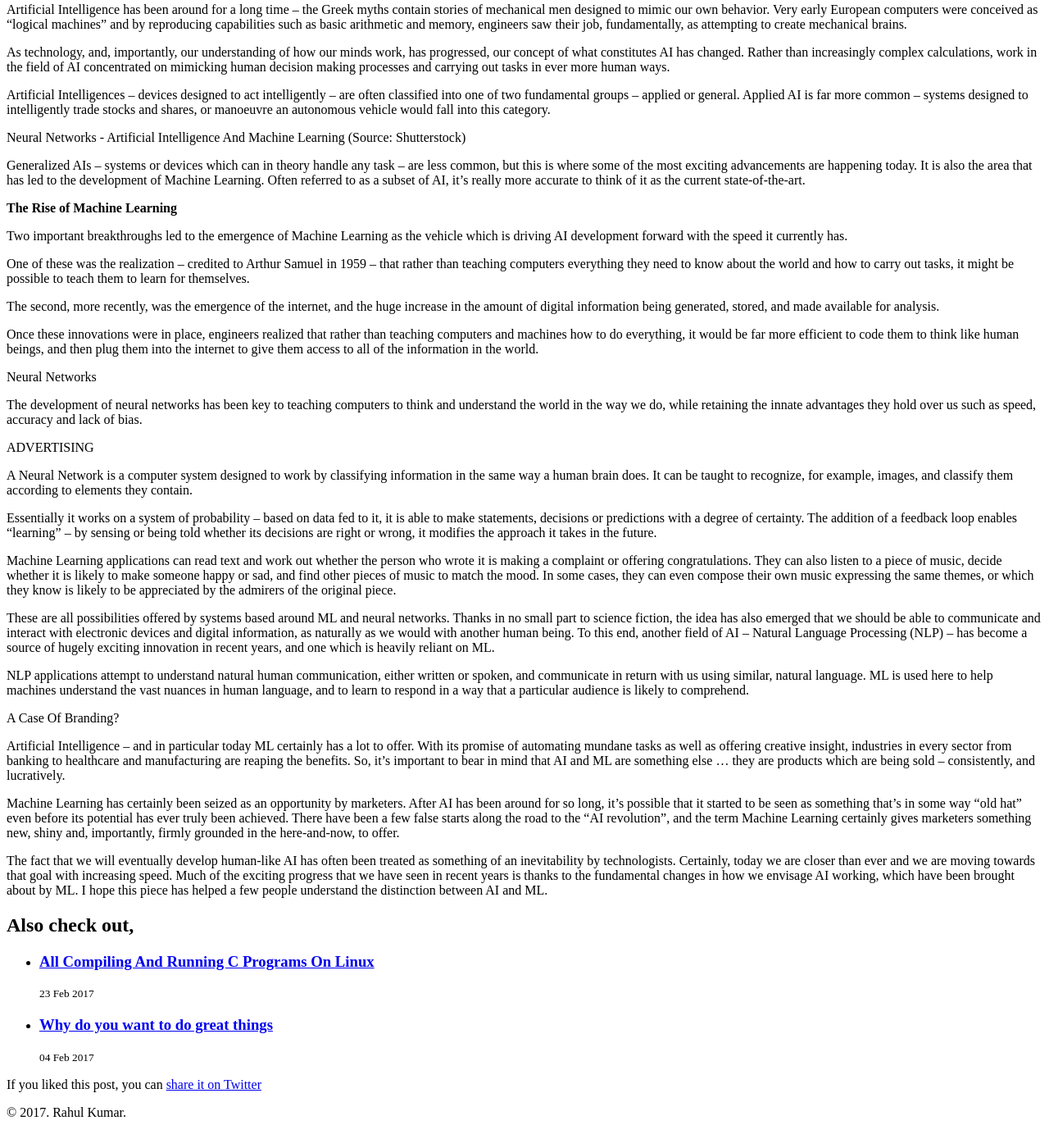
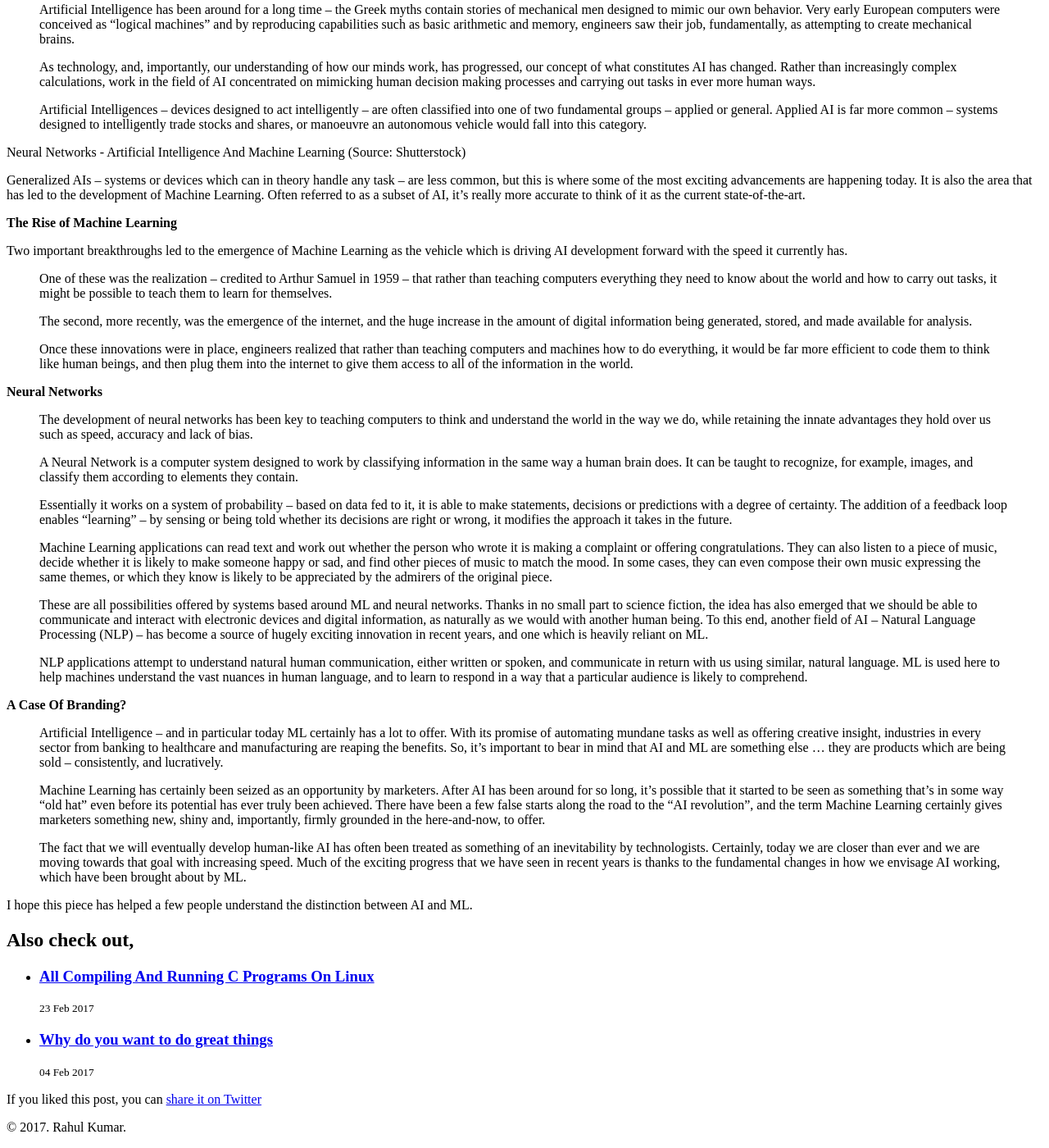
Before and after one commit to rahulkr7370/rahul10-pu.github.io, a Jekyll site: the page built from _posts/2017-03-11-What Is The Difference Between Artificial Intelligence And Machine Learning?.md, in a window 1280 px wide and 1400 px high, scrolled down 471 px. Shown: the whole window at 82% size. Built offline with Jekyll 4.4.1, drawn with Linux system fonts in a browser that asks for light colours; our own code applies the rules of GitHub Pages for plain Markdown files; comment, search, counter and statistics services are not loaded.

Commit message:
Update 2017-03-11-What Is The Difference Between Artificial Intelligence And Machine Learning?.md

```diff
--- a/_posts/2017-03-11-What Is The Difference Between Artificial Intelligence And Machine Learning?.md
+++ b/_posts/2017-03-11-What Is The Difference Between Artificial Intelligence And Machine Learning?.md
@@ -12,14 +12,13 @@ And,
 
 Machine Learning is a current application of AI based around the idea that we should really just be able to give machines access to data and let them learn for themselves.
 
-Early Days
+**Early Days**
 
-Artificial Intelligence has been around for a long time – the Greek myths contain stories of mechanical men designed to mimic our own behavior. Very early European computers were conceived as “logical machines” and by reproducing capabilities such as basic arithmetic and memory, engineers saw their job, fundamentally, as attempting to create mechanical brains.
+>Artificial Intelligence has been around for a long time – the Greek myths contain stories of mechanical men designed to mimic our own behavior. Very early European computers were conceived as “logical machines” and by reproducing capabilities such as basic arithmetic and memory, engineers saw their job, fundamentally, as attempting to create mechanical brains.
 
-As technology, and, importantly, our understanding of how our minds work, has progressed, our concept of what constitutes AI has changed. Rather than increasingly complex calculations, work in the field of AI concentrated on mimicking human decision making processes and carrying out tasks in ever more human ways.
+>As technology, and, importantly, our understanding of how our minds work, has progressed, our concept of what constitutes AI has changed. Rather than increasingly complex calculations, work in the field of AI concentrated on mimicking human decision making processes and carrying out tasks in ever more human ways.
 
-Artificial Intelligences – devices designed to act intelligently – are often classified into one of two fundamental groups – applied or general. Applied AI is far more common – systems designed to intelligently trade stocks and shares, or manoeuvre an autonomous vehicle would fall into this category.
-
+>Artificial Intelligences – devices designed to act intelligently – are often classified into one of two fundamental groups – applied or general. Applied AI is far more common – systems designed to intelligently trade stocks and shares, or manoeuvre an autonomous vehicle would fall into this category.
 
 Neural Networks - Artificial Intelligence And Machine Learning (Source: Shutterstock)
 
@@ -29,33 +28,32 @@ Generalized AIs – systems or devices which can in theory handle any task – a
 
 Two important breakthroughs led to the emergence of Machine Learning as the vehicle which is driving AI development forward with the speed it currently has.
 
-One of these was the realization – credited to Arthur Samuel in 1959 – that rather than teaching computers everything they need to know about the world and how to carry out tasks, it might be possible to teach them to learn for themselves.
+>One of these was the realization – credited to Arthur Samuel in 1959 – that rather than teaching computers everything they need to know about the world and how to carry out tasks, it might be possible to teach them to learn for themselves.
 
-The second, more recently, was the emergence of the internet, and the huge increase in the amount of digital information being generated, stored, and made available for analysis.
+>The second, more recently, was the emergence of the internet, and the huge increase in the amount of digital information being generated, stored, and made available for analysis.
 
-Once these innovations were in place, engineers realized that rather than teaching computers and machines how to do everything, it would be far more efficient to code them to think like human beings, and then plug them into the internet to give them access to all of the information in the world.
+>Once these innovations were in place, engineers realized that rather than teaching computers and machines how to do everything, it would be far more efficient to code them to think like human beings, and then plug them into the internet to give them access to all of the information in the world.
 
-Neural Networks
+**Neural Networks**
 
-The development of neural networks has been key to teaching computers to think and understand the world in the way we do, while retaining the innate advantages they hold over us such as speed, accuracy and lack of bias.
+>The development of neural networks has been key to teaching computers to think and understand the world in the way we do, while retaining the innate advantages they hold over us such as speed, accuracy and lack of bias.
 
+>A Neural Network is a computer system designed to work by classifying information in the same way a human brain does. It can be taught to recognize, for example, images, and classify them according to elements they contain.
 
-ADVERTISING
+>Essentially it works on a system of probability – based on data fed to it, it is able to make statements, decisions or predictions with a degree of certainty. The addition of a feedback loop enables “learning” – by sensing or being told whether its decisions are right or wrong, it modifies the approach it takes in the future.
 
-A Neural Network is a computer system designed to work by classifying information in the same way a human brain does. It can be taught to recognize, for example, images, and classify them according to elements they contain.
+>Machine Learning applications can read text and work out whether the person who wrote it is making a complaint or offering congratulations. They can also listen to a piece of music, decide whether it is likely to make someone happy or sad, and find other pieces of music to match the mood. In some cases, they can even compose their own music expressing the same themes, or which they know is likely to be appreciated by the admirers of the original piece.
 
-Essentially it works on a system of probability – based on data fed to it, it is able to make statements, decisions or predictions with a degree of certainty. The addition of a feedback loop enables “learning” – by sensing or being told whether its decisions are right or wrong, it modifies the approach it takes in the future.
+>These are all possibilities offered by systems based around ML and neural networks. Thanks in no small part to science fiction, the idea has also emerged that we should be able to communicate and interact with electronic devices and digital information, as naturally as we would with another human being. To this end, another field of AI – Natural Language Processing (NLP) – has become a source of hugely exciting innovation in recent years, and one which is heavily reliant on ML.
 
-Machine Learning applications can read text and work out whether the person who wrote it is making a complaint or offering congratulations. They can also listen to a piece of music, decide whether it is likely to make someone happy or sad, and find other pieces of music to match the mood. In some cases, they can even compose their own music expressing the same themes, or which they know is likely to be appreciated by the admirers of the original piece.
+>NLP applications attempt to understand natural human communication, either written or spoken, and communicate in return with us using similar, natural language. ML is used here to help machines understand the vast nuances in human language, and to learn to respond in a way that a particular audience is likely to comprehend.
 
-These are all possibilities offered by systems based around ML and neural networks. Thanks in no small part to science fiction, the idea has also emerged that we should be able to communicate and interact with electronic devices and digital information, as naturally as we would with another human being. To this end, another field of AI – Natural Language Processing (NLP) – has become a source of hugely exciting innovation in recent years, and one which is heavily reliant on ML.
+**A Case Of Branding?**
 
-NLP applications attempt to understand natural human communication, either written or spoken, and communicate in return with us using similar, natural language. ML is used here to help machines understand the vast nuances in human language, and to learn to respond in a way that a particular audience is likely to comprehend.
+>Artificial Intelligence – and in particular today ML certainly has a lot to offer. With its promise of automating mundane tasks as well as offering creative insight, industries in every sector from banking to healthcare and manufacturing are reaping the benefits. So, it’s important to bear in mind that AI and ML are something else … they are products which are being sold – consistently, and lucratively.
 
-A Case Of Branding?
+>Machine Learning has certainly been seized as an opportunity by marketers. After AI has been around for so long, it’s possible that it started to be seen as something that’s in some way “old hat”  even before its potential has ever truly been achieved. There have been a few false starts along the road to the “AI revolution”, and the term Machine Learning certainly gives marketers something new, shiny and, importantly, firmly grounded in the here-and-now, to offer.
 
-Artificial Intelligence – and in particular today ML certainly has a lot to offer. With its promise of automating mundane tasks as well as offering creative insight, industries in every sector from banking to healthcare and manufacturing are reaping the benefits. So, it’s important to bear in mind that AI and ML are something else … they are products which are being sold – consistently, and lucratively.
+>The fact that we will eventually develop human-like AI has often been treated as something of an inevitability by technologists. Certainly, today we are closer than ever and we are moving towards that goal with increasing speed. Much of the exciting progress that we have seen in recent years is thanks to the fundamental changes in how we envisage AI working, which have been brought about by ML.
 
-Machine Learning has certainly been seized as an opportunity by marketers. After AI has been around for so long, it’s possible that it started to be seen as something that’s in some way “old hat”  even before its potential has ever truly been achieved. There have been a few false starts along the road to the “AI revolution”, and the term Machine Learning certainly gives marketers something new, shiny and, importantly, firmly grounded in the here-and-now, to offer.
-
-The fact that we will eventually develop human-like AI has often been treated as something of an inevitability by technologists. Certainly, today we are closer than ever and we are moving towards that goal with increasing speed. Much of the exciting progress that we have seen in recent years is thanks to the fundamental changes in how we envisage AI working, which have been brought about by ML. I hope this piece has helped a few people understand the distinction between AI and ML.
+I hope this piece has helped a few people understand the distinction between AI and ML.
```
